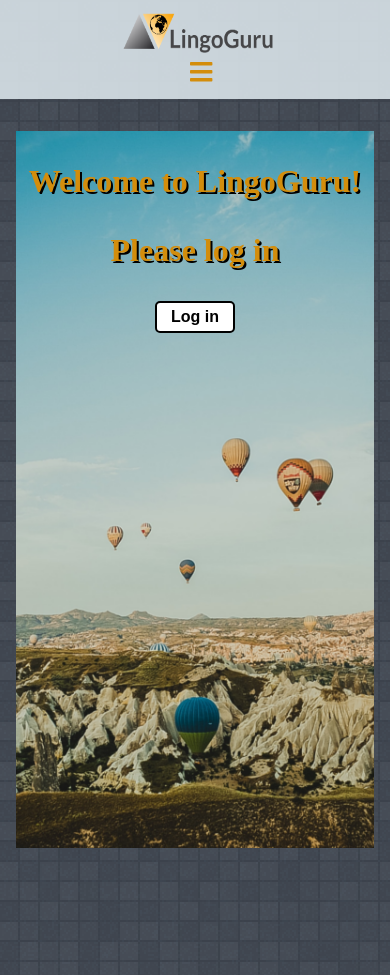
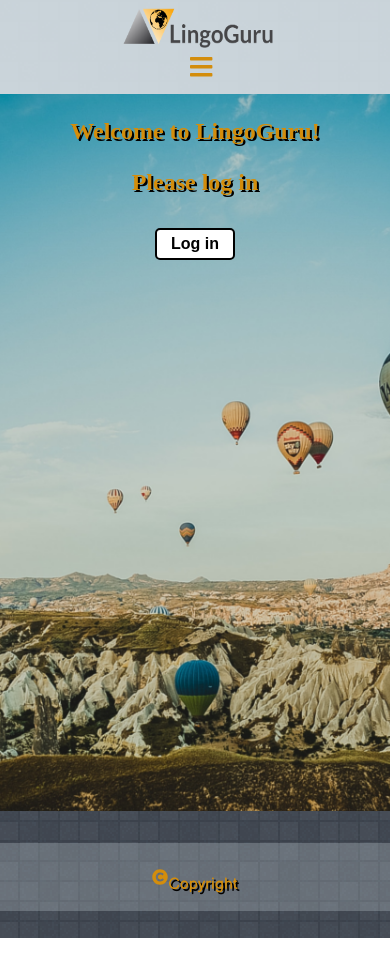
Before and after one commit to etrovavica1221/language-flashcards, a React (Create React App) app: page / in a window 390 px wide. After the commit the page ends 938 px from the top, so only its background shows below. Built offline with nearby package versions, Linux system fonts and the light colour scheme; a web font is replaced by a local one.

Commit message:
Add footer and hover styles for buttons

```diff
--- a/src/components/Home.js
+++ b/src/components/Home.js
@@ -4,6 +4,8 @@
 /* eslint-disable no-console */
 import React, { useState } from 'react';
 import { Link } from 'react-router-dom';
+import { FontAwesomeIcon } from '@fortawesome/react-fontawesome';
+import { faCopyright } from '@fortawesome/free-solid-svg-icons';
 import '../styles/Home.css';
 
 const translateState = {
@@ -58,6 +60,10 @@ const Home = ({ userState, setUserState }) => {
           {logout}
         </div>
       </div>
+      <footer>
+        <FontAwesomeIcon icon={ faCopyright } />
+        <p id="copyright">Copyright</p>
+      </footer>
     </div>
   );
 };
--- a/src/components/Navbar.js
+++ b/src/components/Navbar.js
@@ -18,7 +18,9 @@ const Navbar = () => {
 
   return (
     <div className="navbar">
-      <img id="logo" src={require("../styles/logo.png")} alt="logo" />
+      <Link id="logo-container" to="/">
+        <img id="logo" src={require("../styles/logo.png")} alt="logo" />
+      </Link>
       {isOpen ? (
         <div className="navbar-openWrapper">
           <ul id="navbar-links">
--- a/src/styles/App.css
+++ b/src/styles/App.css
@@ -32,6 +32,11 @@ html,body {
     cursor: pointer;
 }
 
+.base-button:hover {
+    background-color: rgb(253, 202, 106);
+    transition: background-color 0.4s;
+}
+
 #cancel-button {
     background-color: rgba(238, 32, 32, 0.712);
     margin-top: 2em;
--- a/src/styles/Home.css
+++ b/src/styles/Home.css
@@ -23,7 +23,7 @@
     background-size: cover;
     background-position: center;
     margin: 1em;
-    min-width: 300px;
+    min-width: 250px;
     max-width: 100%;
     height: 85vh;
 }
@@ -31,6 +31,11 @@
 #large-home-button, #large-logOut-button {
     width: 6.5em;
     height: 3em;
+}
+
+#large-home-button:hover {
+    background-color: rgb(253, 202, 106);
+    transition: background-color 0.4s;
 }
 
 #large-logOut-button:hover {
@@ -48,3 +53,39 @@
     width: 30%;
     margin: 1em auto;
 }
+
+footer {
+    margin: 2em 0 0 0;
+    padding: 1em;
+    background-color: rgba(222, 233, 238, 0.24);
+    display: flex;
+    flex-direction: row;
+    justify-content: center;
+    align-items: center;
+}
+
+#copyright {
+    font-size: 1em;
+    margin-bottom: 1px;
+    font-family: 'Balsamiq Sans', cursive;
+}
+
+@media only screen and (max-width: 800px) {
+    .titles {
+        font-size: 1.5em;
+    }
+
+    h1 > .titles {
+        font-size: 1em;
+    }
+}
+
+@media only screen and (max-width: 400px) {
+    #HomePage {
+        margin: 0;
+    }
+
+    #landing {
+        margin: 0;
+    }
+}
--- a/src/styles/Navbar.css
+++ b/src/styles/Navbar.css
@@ -30,8 +30,12 @@
     transition: color 0.4s;
 }
 
+#logo-container {
+    margin: 5px auto auto 5px;
+
+}
+
 #logo {
-    margin: 5px auto auto 5px;
     width: 200px;
     height: 45px;
 }
@@ -44,7 +48,13 @@
 #bars-icon {
     font-size: 1.6em;
     color: rgb(211, 141, 12);
+    text-shadow: 1px 1px #000000;
     cursor: pointer;
+}
+
+#bars-icon:hover {
+    color: rgb(253, 202, 106);
+    transition: color 0.4s;
 }
 
 @media only screen and (max-width: 800px) {
```
